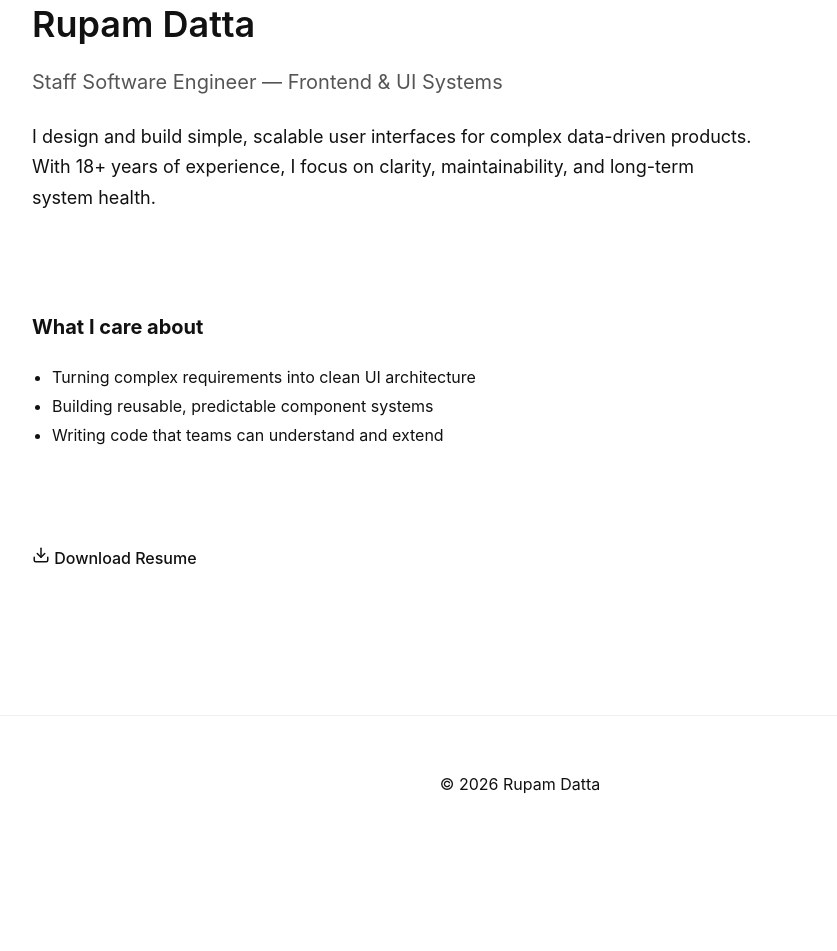
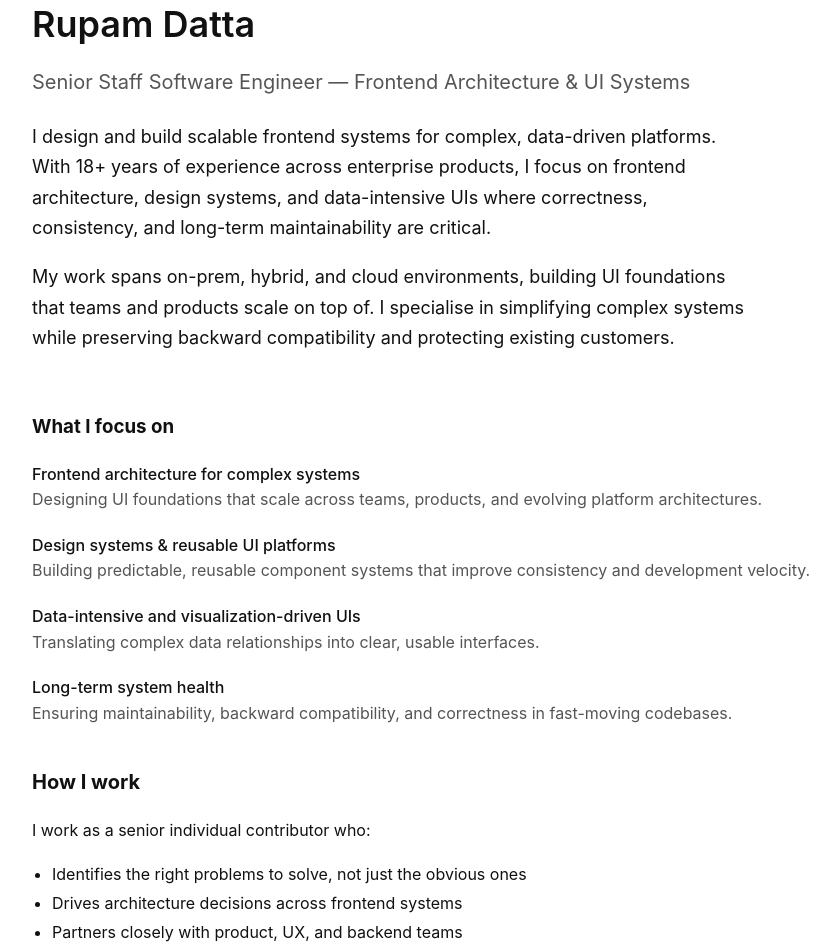
Before and after one commit to ardeezstyle/rupamdatta.com, a React (Vite) app: page / in a window 1280 px wide. Shown: the part 100-1051 px from the top of the page, without its empty margins (120-957 px from the left). Before the commit the page ends 954 px from the top, so only its background shows below. Built offline with nearby package versions, Linux system fonts and the light colour scheme; no server answers.

Commit message:
home page update

```diff
--- a/src/pages/Home/Home.tsx
+++ b/src/pages/Home/Home.tsx
@@ -15,23 +15,94 @@ export default function Home() {
         <h1 className="hero__name">Rupam Datta</h1>
 
         <h2 className="hero__title">
-          Staff Software Engineer — Frontend & UI Systems
+          Senior Staff Software Engineer — Frontend Architecture & UI Systems
         </h2>
 
         <p className="hero__description">
-          I design and build simple, scalable user interfaces for complex
-          data-driven products. With 18+ years of experience, I focus on
-          clarity, maintainability, and long-term system health.
+          I design and build scalable frontend systems for complex, data-driven
+          platforms. With 18+ years of experience across enterprise products, I
+          focus on frontend architecture, design systems, and data-intensive UIs
+          where correctness, consistency, and long-term maintainability are
+          critical.
         </p>
+
+        <p className="hero__description">
+          My work spans on-prem, hybrid, and cloud environments, building UI
+          foundations that teams and products scale on top of. I specialise in
+          simplifying complex systems while preserving backward compatibility
+          and protecting existing customers.
+        </p>
+      </section>
+
+      <section className="focus">
+        <h3>What I focus on</h3>
+
+        <div className="focus__item">
+          <strong>Frontend architecture for complex systems</strong>
+          <p>
+            Designing UI foundations that scale across teams, products, and
+            evolving platform architectures.
+          </p>
+        </div>
+
+        <div className="focus__item">
+          <strong>Design systems & reusable UI platforms</strong>
+          <p>
+            Building predictable, reusable component systems that improve
+            consistency and development velocity.
+          </p>
+        </div>
+
+        <div className="focus__item">
+          <strong>Data-intensive and visualization-driven UIs</strong>
+          <p>
+            Translating complex data relationships into clear, usable
+            interfaces.
+          </p>
+        </div>
+
+        <div className="focus__item">
+          <strong>Long-term system health</strong>
+          <p>
+            Ensuring maintainability, backward compatibility, and correctness in
+            fast-moving codebases.
+          </p>
+        </div>
+      </section>
+
+      <section className="philosophy">
+        <h3>How I work</h3>
+        <p>I work as a senior individual contributor who:</p>
+
+        <ul>
+          <li>
+            Identifies the right problems to solve, not just the obvious ones
+          </li>
+          <li>Drives architecture decisions across frontend systems</li>
+          <li>Partners closely with product, UX, and backend teams</li>
+          <li>Mentors engineers through complex problem spaces</li>
+          <li>Balances speed of delivery with long-term system stability</li>
+        </ul>
       </section>
 
       <section className="philosophy">
         <h3>What I care about</h3>
 
         <ul>
-          <li>Turning complex requirements into clean UI architecture</li>
-          <li>Building reusable, predictable component systems</li>
-          <li>Writing code that teams can understand and extend</li>
+          <li>
+            Turning complex requirements into simple, scalable UI architecture
+          </li>
+          <li>
+            Building systems that other engineers can easily understand and
+            extend
+          </li>
+          <li>
+            Maintaining correctness in permission-driven and high-risk workflows
+          </li>
+          <li>
+            Reducing technical debt while preserving backward compatibility
+          </li>
+          <li>Creating UI platforms that enable teams, not slow them down</li>
         </ul>
       </section>
 
--- a/src/pages/Home/home.css
+++ b/src/pages/Home/home.css
@@ -1,26 +1,26 @@
 .home {
   display: flex;
   flex-direction: column;
-  gap: 80px;
+  gap: 2.5rem;
 }
 
 /* Hero */
 
 .hero__name {
-  font-size: 36px;
+  font-size: 2.25rem;
   font-weight: 600;
   margin-bottom: 12px;
 }
 
 .hero__title {
-  font-size: 20px;
+  font-size: 1.25rem;
   font-weight: 400;
   color: var(--color-muted);
   margin-bottom: 24px;
 }
 
 .hero__description {
-  font-size: 18px;
+  font-size: 1.125rem;
   max-width: 720px;
   line-height: 1.7;
 }
@@ -28,13 +28,37 @@
 /* Philosophy */
 
 .philosophy h3 {
-  font-size: 20px;
+  font-size: 1.25rem;
   margin-bottom: 20px;
 }
 
 .philosophy ul {
   padding-left: 20px;
   line-height: 1.8;
+}
+
+/* What I focus on */
+
+.focus {
+  display: flex;
+  flex-direction: column;
+  gap: 20px;
+}
+
+.focus__item strong {
+  font-size: 1rem;
+  font-weight: 500;
+}
+
+.focus__item p {
+  font-size: 1rem;
+  margin: 0;
+  color: var(--color-muted);
+}
+
+.focus__item {
+  display: flex;
+  flex-direction: column;
 }
 
 /* CTA */
--- a/src/styles/global.css
+++ b/src/styles/global.css
@@ -10,6 +10,7 @@ body {
   background-color: var(--color-bg);
   color: var(--color-text);
   line-height: 1.6;
+  font-size: 1rem;
 }
 
 h1,
```
